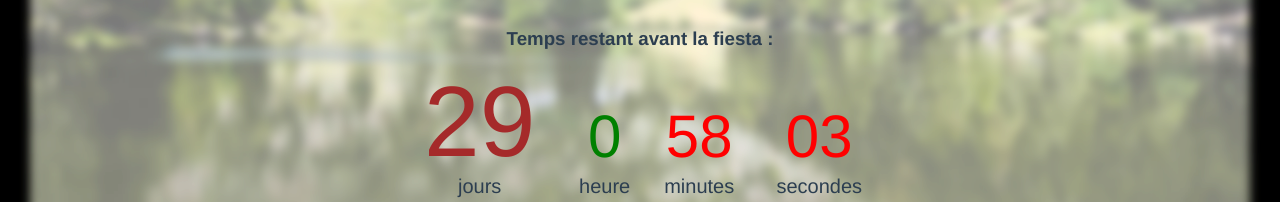
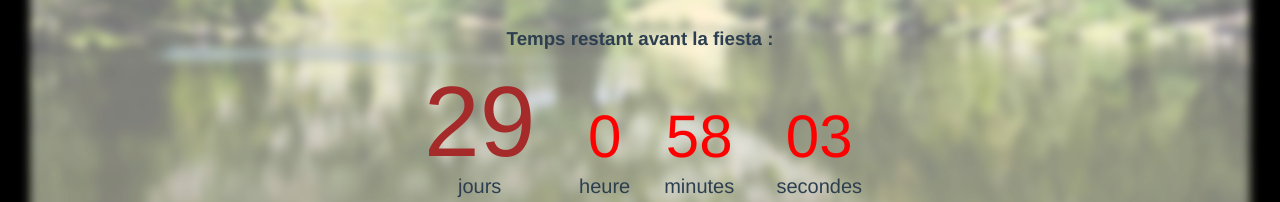
Before and after one commit to JulienMattiussi/marme-ten, a Vue app: page / in a window 1280 px wide. Shown: the part 300-502 px from the top of the page. Built offline with nearby package versions, Linux system fonts and the light colour scheme.

Commit message:
fix color

```diff
--- a/src/components/CountDown.vue
+++ b/src/components/CountDown.vue
@@ -6,11 +6,21 @@
         <tr class="numbers">
           <td class="table-margin"></td>
           <td :class="days === 0 ? 'reached' : ''" class="days">{{ days }}</td>
-          <td :class="hours === 0 ? 'reached' : ''">{{ hours }}</td>
-          <td :class="minutes === 0 ? 'reached' : ''">
+          <td :class="days === 0 && hours === 0 ? 'reached' : ''">
+            {{ hours }}
+          </td>
+          <td
+            :class="days === 0 && hours === 0 && minutes === 0 ? 'reached' : ''"
+          >
             {{ formatTime(minutes) }}
           </td>
-          <td :class="seconds === 0 ? 'reached' : ''">
+          <td
+            :class="
+              days === 0 && hours === 0 && minutes === 0 && seconds === 0
+                ? 'reached'
+                : ''
+            "
+          >
             {{ formatTime(seconds) }}
           </td>
           <td class="table-margin"></td>
```
